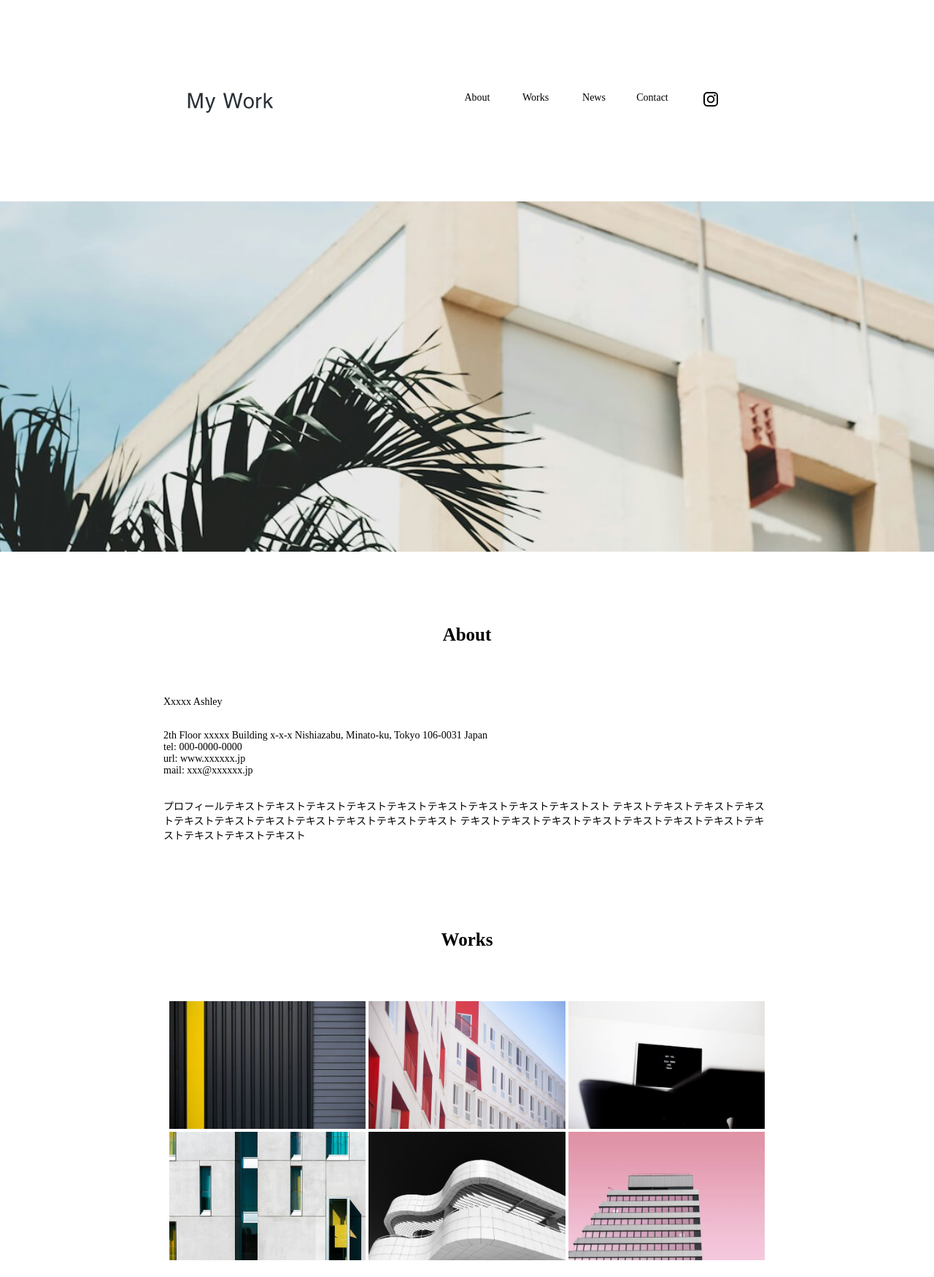
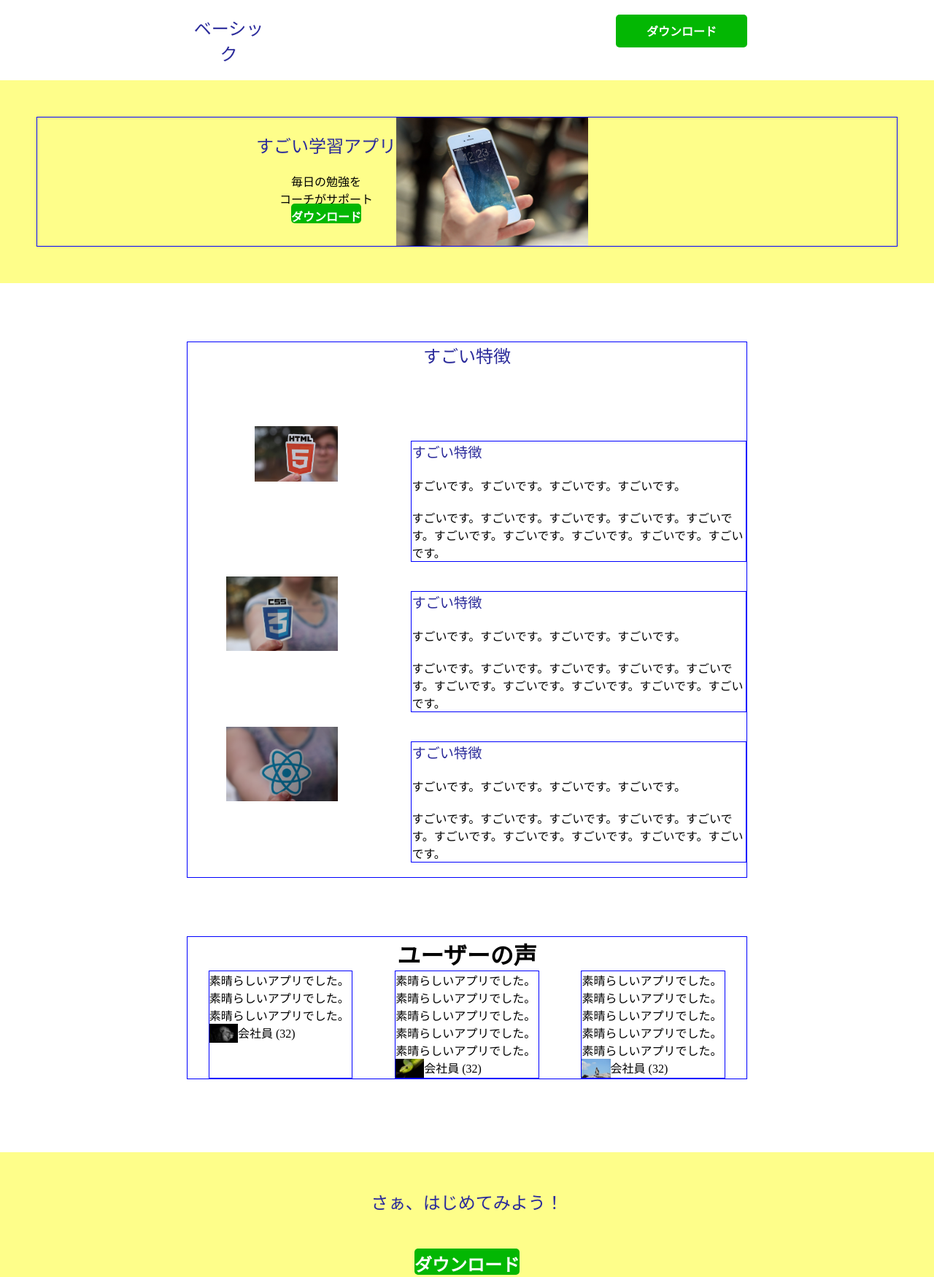
Before and after one commit to xidaowenying/task, a plain HTML site: page index.html in a window 1280 px wide. Shown: the top 1750 px of the page at 73% size. Drawn offline with Linux system fonts and the light colour scheme.

Commit message:
Add files via upload

```diff
--- a/index.html
+++ b/index.html
@@ -4,77 +4,97 @@
 <head>
     <meta charset="UTF-8">
     <meta name="viewport" content="width=device-width, initial-scale=1.0">
-    <title>Document</title>
+    <title>Practice3</title>
     <link rel="stylesheet" href="style.css">
 </head>
 
 <body>
     <header>
-        <img src="logo.svg" class="logo">
-        <nav>
-            <ul>
-                <li><a href="#about">About</a></li>
-                <li><a href="#works">Works</a></li>
-                <li><a href="#news">News</a></li>
-                <li><a href="#contact">Contact</a></li>
-                <li><a href="https://www.instagram.com/" target="_blank"><img src="Instagram_Glyph_Black.jpg"
-                            alt="instalogo" width="25%"></a></li>
-            </ul>
-        </nav>
+        <p>ベーシック</p>
+        <a href="" class="button">ダウンロード</a>
     </header>
-    <div class="mainvisual"><img src="mainvisual-pc.jpg" alt="topimage"></div>
-    <div class="content1 main">
-        <h1 id="about">About</h1>
-        <p class="content1-1">Xxxxx Ashley</p>
-        <p class="content1-2">2th Floor xxxxx Building x-x-x Nishiazabu, Minato-ku, Tokyo 106-0031 Japan<br>
-            tel: 000-0000-0000<br>
-            url: www.xxxxxx.jp<br>
-            mail: xxx@xxxxxx.jp</p>
-        <p class="content1-3">プロフィールテキストテキストテキストテキストテキストテキストテキストテキストテキストスト テキストテキストテキストテキストテキストテキストテキストテキストテキストテキストテキスト
-            テキストテキストテキストテキストテキストテキストテキストテキストテキストテキストテキスト</p>
-    </div>
-    <div class="content2 main">
-        <h1 id="works">Works</h1>
-        <div>
-            <img src="works1.jpg" class="content2pic" alt="pic1">
-            <img src="works2.jpg" class="content2pic" alt="pic2">
-            <img src="works3.jpg" class="content2pic" alt="pic3">
-            <img src="works4.jpg" class="content2pic" alt="pic4">
-            <img src="works5.jpg" class="content2pic" alt="pic5">
-            <img src="works6.jpg" class="content2pic" alt="pic6">
+    <div class="class1">
+        <div class="class1content">
+            <div class="left">
+                <p class="lefttitle">すごい学習アプリ</p>
+                <p>毎日の勉強を<br>
+                    コーチがサポート</p>
+                <a href="" class="button">ダウンロード</a>
+            </div>
+            <img src="class1.jpg" alt="piture1" width="30%">
         </div>
     </div>
-    <div class="content3 main">
-        <h1 id="news">News</h1>
-        <dl class="news2">
-            <dt>2020.XX.XX</dt>
-            <dd>デザイン雑誌「ＸＸＸＸＸＸ Vol.11』に掲載していただきました。</dd>
-            <dt>2020.XX.XX</dt>
-            <dd>ＸＸ月ＸＸ日から写真集「ＸＸＸＸＸＸＸ」の販売を開始します。</dd>
-            <dt>2019.XX.XX</dt>
-            <dd>【イベント開催のお知らせ】テキストテキストテキストテキストテキストテキストテキスト</dd>
-            <dt>2019.XX.XX</dt>
-            <dd>デザイン雑誌「ＸＸＸＸＸＸ Vol.10』に掲載していただきました。</dd>
-            <dt>2019.XX.XX</dt>
-            <dd>【個展開催のお知らせ】テキストテキストテキストテキストテキストテキストテキスト</dd>
-        </dl>
+
+    <div class="class2">
+        <p class="class2title">すごい特徴</p>
+
+        <div class="class2-1">
+            <div class="class2content">
+                <p class="class2-1titel">すごい特徴</p>
+                <p class="p1">すごいです。すごいです。すごいです。すごいです。</p>
+
+                <p>すごいです。すごいです。すごいです。すごいです。すごいです。すごいです。すごいです。すごいです。すごいです。すごいです。</p>
+            </div>
+            <img src="class2-1.jpg" alt="picture2" width="15%">
+        </div>
+
+        <div class="class2-1">
+            <div class="class2content">
+                <p class="class2-1titel">すごい特徴</p>
+                <p class="p1">すごいです。すごいです。すごいです。すごいです。</p>
+
+                <p>すごいです。すごいです。すごいです。すごいです。すごいです。すごいです。すごいです。すごいです。すごいです。すごいです。</p>
+            </div>
+            <img src="class2-2.jpg" alt="picture3" width="20%">
+        </div>
+
+        <div class="class2-1">
+            <div class="class2content">
+                <p class="class2-1titel">すごい特徴</p>
+                <p class="p1">すごいです。すごいです。すごいです。すごいです。</p>
+
+                <p>すごいです。すごいです。すごいです。すごいです。すごいです。すごいです。すごいです。すごいです。すごいです。すごいです。</p>
+            </div>
+            <img src="class2-3.jpg" alt="picture4" width="20%">
+        </div>
     </div>
-    <div class="content4 main">
-        <h1 id="contact">Contact</h1>
-        <dl class="contact2">
-            <dt>NAME</dt>
-            <dd><input type="text"></dd>
-            <dt>E-mail</dt>
-            <dd><input type="text"></dd>
-            <dt>MESSAGE</dt>
-            <dd><textarea rows="10" cols="100"></textarea></dd>
-        </dl>
-        <button type="button" class="button">送信</button>
+
+    <div class="class3">
+        <h1>ユーザーの声</h1>
+        <div class="class3content">
+            <div class="class3-1">
+                <p class="class3-1p">素晴らしいアプリでした。素晴らしいアプリでした。素晴らしいアプリでした。</p>
+                <div class="user1">
+                    <img src="git.jpg" alt="picture5" width="20%">
+                    <p>会社員 (32)</p>
+                </div>
+            </div>
+            <div class="class3-1">
+                <p class="class3-1p">素晴らしいアプリでした。素晴らしいアプリでした。素晴らしいアプリでした。素晴らしいアプリでした。素晴らしいアプリでした。</p>
+                <div class="user1">
+                    <img src="sql.jpg" alt="picture6" width="20%">
+                    <p>会社員 (32)</p>
+                </div>
+            </div>
+            <div class="class3-1">
+                <p class="class3-1p">素晴らしいアプリでした。素晴らしいアプリでした。素晴らしいアプリでした。素晴らしいアプリでした。素晴らしいアプリでした。</p>
+                <div class="user1">
+                    <img src="ot.jpg" alt="picture7" width="20%">
+                    <p>会社員 (32)</p>
+                </div>
+            </div>
+        </div>
     </div>
     <footer>
-        <p>2020 my works</p>
+        <div class="footer1">
+            <p>さぁ、はじめてみよう！</p>
+            <a href="" class="button">ダウンロード</a>
+        </div>
+        <div class="footer2">
+            <p>(c) Mtech.com</p>
+        </div>
+
     </footer>
-
 </body>
 
 </html>
--- a/style.css
+++ b/style.css
@@ -4,227 +4,138 @@
     box-sizing: border-box;
 }
 
-/* header{
-    display: flex;
-} */
-
-.logo {
-    margin: 120px 0;
-}
-
-ul {
-    list-style: none;
-    display: flex;
-    margin: auto 10px;
-
+header p {
+    width: 15%;
+    font-size: 1.5rem;
+    /* border: 1px solid pink; */
+    color: rgb(43, 43, 155);
+    text-align: center;
 }
 
 header {
     display: flex;
-    padding: auto 0;
-    margin: auto 20%;
-    /* justify-content: space-between; */
+    margin: 20px 20%;
+    justify-content: space-between;
 }
 
-a {
-    display: block;
-    width: 80px;
+.button {
+    /* box-sizing: border-box; */
+    width: 180px;
+    height: 45px;
+    background-color: rgb(3, 183, 3);
+    border-radius: 5px;
+    color: white;
     text-align: center;
-    padding: auto 5px;
+    padding-top: 10px;
+    font-weight: bold;
     text-decoration: none;
-    color: black;
-    font-size: 14px;
 }
 
-nav {
-    margin: auto 0;
-    margin-left: auto;
+.class1 {
+    box-sizing: border-box;
+    /* border: 1px solid green; */
+    background-color: rgb(254, 254, 138);
+    padding: 50px;
+    /* display: flex; */
+    text-align: center;
+    /* padding: 0 auto; */
+
 }
 
-.mainvisual {
-    width: 100%;
-    height: 60vh;
+.class1content {
+    padding-left: 300px;
+    display: flex;
+    border: 1px solid blue;
+
+}
+.lefttitle{
+    color: rgb(43, 43, 155);
+    font-size: 1.5rem;
+    margin: 20px 0;
+}
+
+.class2 {
+    border: 1px solid blue;
+    margin: 80px 20%;
+
+}
+
+.class2title {
+    text-align: center;
+    font-size: 1.5rem;
+    color: rgb(43, 43, 155);
+    margin-bottom: 80px;
+}
+
+.class2-1 {
+    display: flex;
+    flex-direction: row-reverse
+}
+
+.class2-1titel {
+    color: rgb(43, 43, 155);
+    font-size: 1.2rem;
+}
+
+.class2-1 img {
+    margin-right: 100px;
+    height: 15%;
+
+}
+
+.class2content {
+    border: 1px solid blue;
+    margin: 20px 0;
+    text-align: left;
+    width: 60%;
+}
+
+.p1 {
+    margin: 20px 0;
+}
+
+.class3 {
+    border: 1px solid blue;
+    margin: 0 20%;
     margin-bottom: 100px;
 }
 
-.mainvisual img {
-    width: 100%;
-    height: 60vh;
-    object-fit: cover;
+.class3 h1 {
+    text-align: center;
 }
 
-
-.main {
-    box-sizing: border-box;
-    width: 65%;
-    text-align: center;
-    margin: 0 auto;
-}
-
-h1 {
-    font-size: 25px;
-}
-
-/* About */
-#about {
-    text-align: center;
-    margin-bottom: 70px;
-}
-
-.content1 {
-    text-align: left;
-    font-size: 14px;
-    margin-bottom: 120px;
+.class3content {
+    display: flex;
 
 }
 
-.content1-1 {
-    margin-bottom: 30px;
-}
-
-.content1-2 {
-    margin-bottom: 30px;
-}
-
-/* works */
-#works {
-    text-align: center;
-    margin-bottom: 70px;
-}
-
-.content2 {
-    margin-bottom: 150px;
-}
-
-#works img {
-    /* width: 100%;
-    padding-right: 30px; */
-}
-
-.content2pic {
-    width: calc((100% - 24px) / 3);
-}
-
-/* news */
-#news {
-    text-align: center;
-    margin: 80px auto;
-}
-
-.content3 {
-    text-align: left;
-    margin-bottom: 150px;
-    font-size: 14px;
-    /* border: 1px solid pink; */
+.class3-1 {
+    width: calc((80% - 20px)/ 3);
+    margin: 0 auto;
+    border: 1px solid blue;
 
 }
 
-.content3 dt {
-    width: 20%;
-    border-bottom: 1px solid rgb(209, 207, 207);
-    padding: 15px;
+.user1 {
+    display: flex;
+    margin-bottom: 0;
 }
 
-.content3 dd {
-    width: 80%;
-    border-bottom: 1px solid rgb(209, 207, 207);
-    padding: 15px;
+.footer1 {
+    background-color: rgb(254, 254, 138);
+    text-align: center;
+    padding: 50px 0;
+    font-size: 1.5rem;
+    color: rgb(43, 43, 155);
+    /* font-weight: 100; */
+}
+.footer1 p{
+    margin-bottom: 50px;
 }
 
-.news2 {
-    display: flex;
-    flex-wrap: wrap;
-    border-top: 1px solid rgb(209, 207, 207);
-
-}
-
-
-/* contact */
-input {
-    width: 80%;
-}
-
-#contact {
-    text-align: center;
-    margin: 50px auto;
-}
-
-.contact2 dt {
-    width: 15%;
-    text-align: left;
-    /* border: 1px solid pink; */
-    margin: 5px 0;
-}
-
-.contact2 dd {
-    width: 85%;
-    margin: 5px 0;
-    text-decoration: none;
-}
-
-.contact2 dd input {
-    width: 100%;
-    line-height: 1.5em;
-    padding: 10px;
-    border: 1px solid rgb(195, 194, 194);
-}
-
-.contact2 dd input:focus {
-    outline: none;
-}
-
-.contact2 dd textarea {
-    width: 100%;
-    border: 1px solid rgb(195, 194, 194);
-    padding: 10px;
-}
-
-.contact2 dd textarea:focus {
-    outline: none;
-}
-
-.contact2 {
-    display: flex;
-    flex-wrap: wrap;
-}
-
-.button {
-    width: 200px;
-    height: 50px;
+.footer2 {
     background-color: black;
     color: white;
-    margin-bottom: 50px;
-    margin-top: 30px;
+    text-align: center;
+    padding: 60px 0;
 }
-
-.button:hover {
-    background-color: white;
-    color: black;
-    border: 1px solid black;
-}
-
-footer {
-    width: 100%;
-    background-color: black;
-    color: white;
-    font-size: 0.5rem;
-    text-align: center;
-    padding: 5px;
-}
-
-@media (max-width: 440px) {
-    .main {
-        width: 95%;
-
-    }
-
-    header {
-        flex-direction: column;
-    }
-
-    .content2 {
-        padding: 0 4%;
-        width: 100%;
-        flex-direction: column;
-    }
-}
```
Also changed, not shown: class1.jpg (added), class2-1.jpg (added), class2-2.jpg (added), class2-3.jpg (added), git.jpg (added), ot.jpg (added), sql.jpg (added).
